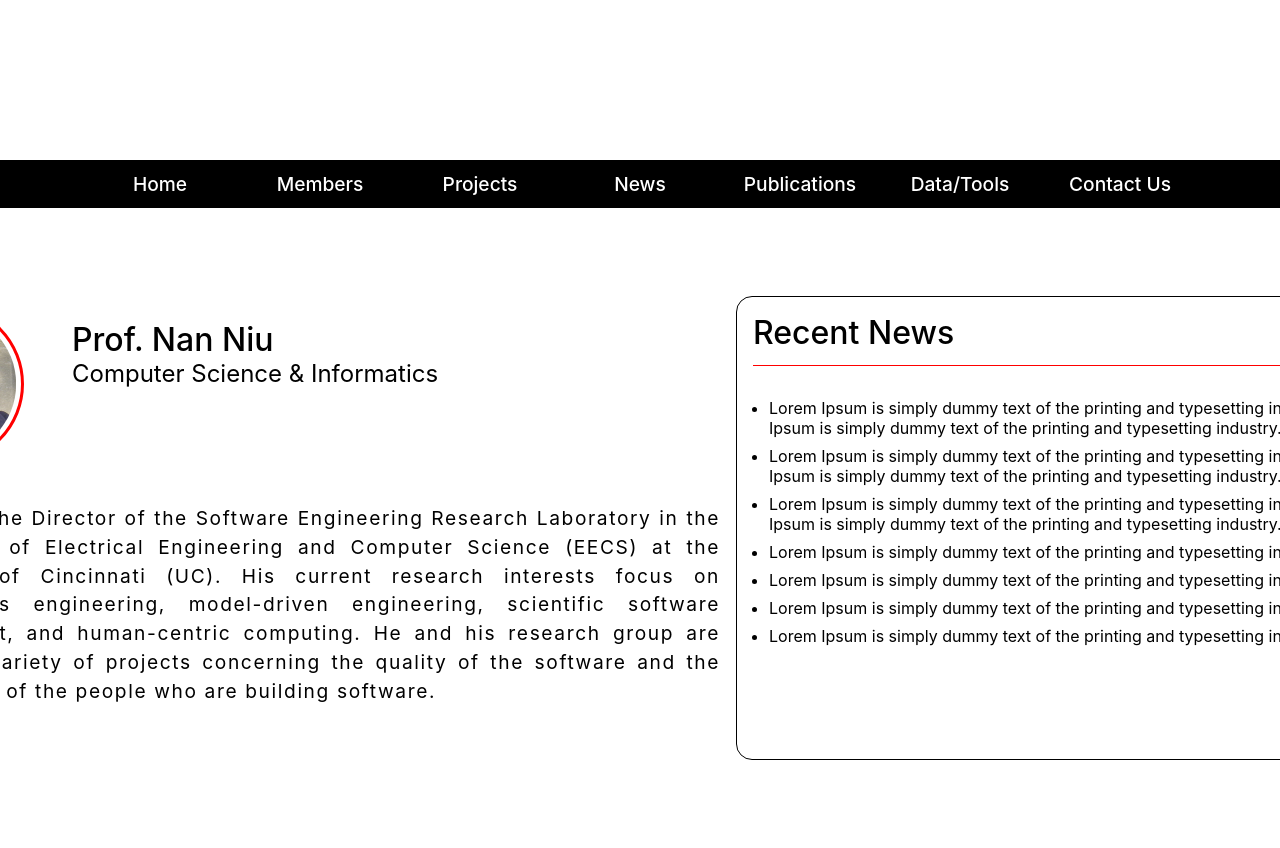
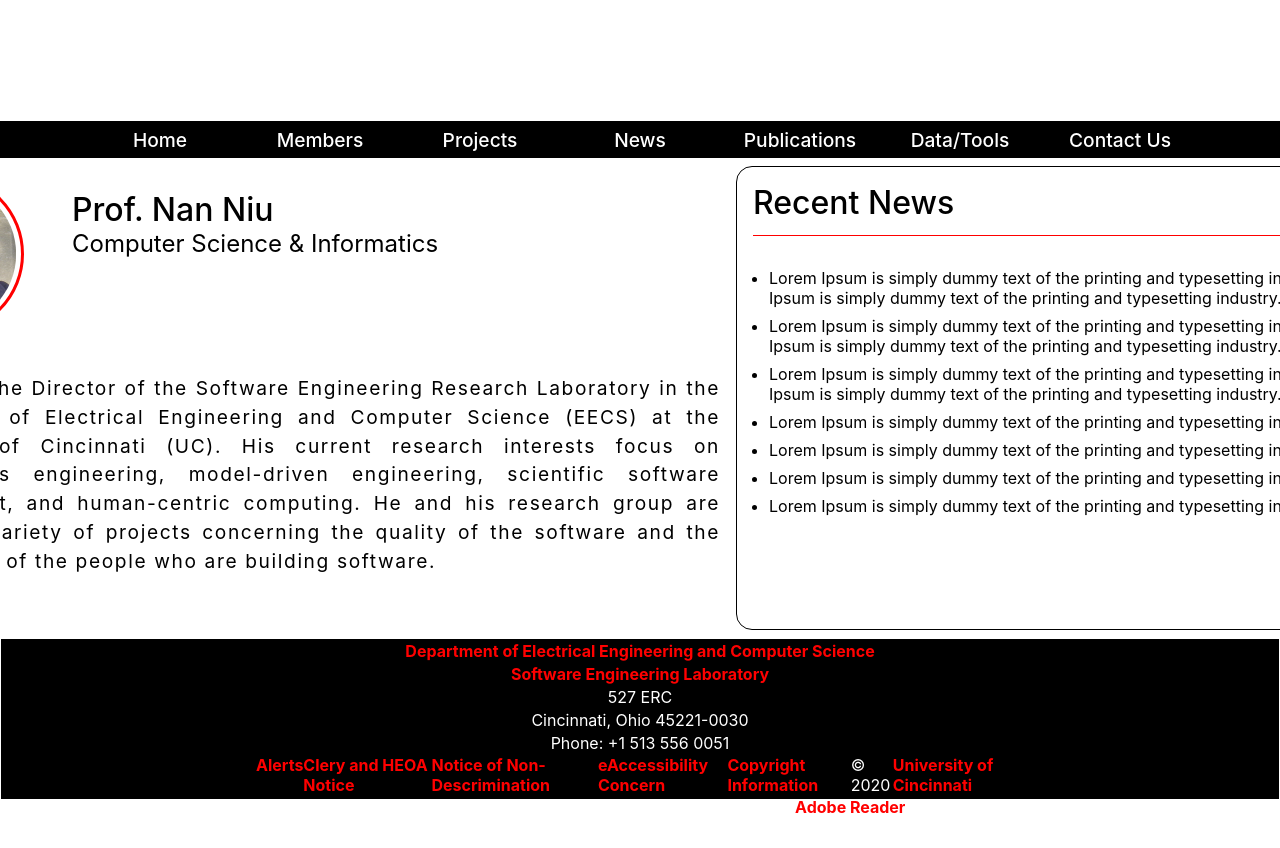
Before and after one commit to NanNiuCINSE/CINSE-Website, a React (Create React App) app: page / in a window 1280 px wide. Shown: the top 848 px of the page. After the commit the page ends 818 px from the top, so only its background shows below. Built offline with nearby package versions, Linux system fonts and the light colour scheme.

Commit message:
feat: Footer for the landing page

```diff
--- a/package.json
+++ b/package.json
@@ -8,7 +8,9 @@
     "@testing-library/user-event": "^7.1.2",
     "react": "^16.13.1",
     "react-dom": "^16.13.1",
-    "react-scripts": "^3.4.3"
+    "react-router": "^5.2.0",
+    "react-scripts": "^3.4.3",
+    "yarn": "^1.22.5"
   },
   "scripts": {
     "start": "react-scripts start",
--- a/src/App.css
+++ b/src/App.css
@@ -7,4 +7,6 @@
 .main-container {
 	width: 100vw;
 	height: 100vh;
+	display: flex;
+	flex-direction: column;
 }
--- /dev/null
+++ b/src/components/Footer/Footer.css
@@ -0,0 +1,50 @@
+.footer-container {
+	width: 100vw;
+	/* height: 14rem; */
+	flex: 1;
+	border: 1px solid;
+	display: flex;
+	justify-content: center;
+	align-items: center;
+	background: black;
+	color: white;
+}
+
+.footer {
+	width: 60vw;
+	height: 10rem;
+	/* border: 1px solid red; */
+	display: flex;
+	flex-direction: column;
+	align-items: center;
+}
+
+.footer > p {
+	padding: 0.1rem;
+}
+
+.footer-text {
+	font-size: 1rem;
+	font-weight: bold;
+	color: red;
+}
+
+.footer-links {
+	width: inherit;
+	display: flex;
+	justify-content: space-between;
+}
+
+.footer-links > a {
+	font-size: 1rem;
+	font-weight: bold;
+	color: red;
+	text-decoration: none;
+}
+
+.footer-last-link > a {
+	font-size: 1rem;
+	font-weight: bold;
+	color: red;
+	text-decoration: none;
+}
--- /dev/null
+++ b/src/components/Footer/Footer.jsx
@@ -0,0 +1,33 @@
+import React from 'react';
+import './Footer.css';
+
+const Footer = () => {
+	return (
+		<div className='footer-container'>
+			<div className='footer'>
+				<p className='footer-text'>
+					Department of Electrical Engineering and Computer Science
+				</p>
+				<p className='footer-text'>Software Engineering Laboratory</p>
+				<p>527 ERC</p>
+				<p>Cincinnati, Ohio 45221-0030</p>
+				<p>Phone: +1 513 556 0051</p>
+				<div className='footer-links'>
+					<a href='#'>Alerts</a>
+					<a href='#'>Clery and HEOA Notice</a>
+					<a href='#'>Notice of Non-Descrimination</a>
+					<a href='#'>eAccessibility Concern</a>
+					<a href='#'>Copyright Information</a>
+					<p> &#169; 2020</p>
+					<a href='#'> University of Cincinnati</a>
+				</div>
+				<p className='footer-last-link'>
+					This website offers many PDF files for download, which require{' '}
+					<a href='#'> Adobe Reader </a> to view.
+				</p>
+			</div>
+		</div>
+	);
+};
+
+export default Footer;
--- a/src/components/LandingPage/LandingPage.css
+++ b/src/components/LandingPage/LandingPage.css
@@ -5,7 +5,7 @@
 
 .landing-container {
 	width: 100vw;
-	height: 40rem;
+	height: 31.5rem;
 	/* border: 1px solid; */
 	display: flex;
 	justify-content: center;
--- a/src/components/LandingPage/LandingPage.jsx
+++ b/src/components/LandingPage/LandingPage.jsx
@@ -3,6 +3,7 @@ import './LandingPage.css';
 import Header from '../Header/Header';
 import Profile from '../../components/Profile/Profile';
 import News from '../../components/News/News';
+import Footer from '../../components/Footer/Footer';
 
 const LandingPage = () => {
 	return (
@@ -13,6 +14,7 @@ const LandingPage = () => {
 				<Profile />
 				<News />
 			</div>
+			<Footer />
 		</Fragment>
 	);
 };
```
Also changed, not shown: 2 other files (tests, documents, lock files or other folders).
